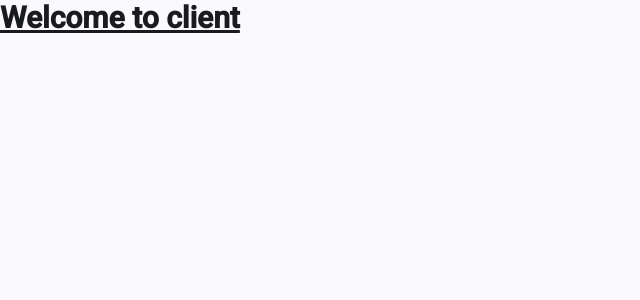
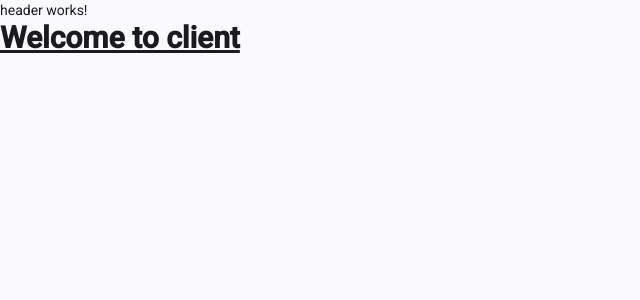
Before and after one commit to zakariabijoy/G-EMart, an Angular app in the folder client/: page / in a window 1280 px wide. Shown: the top 300 px of the page, without its empty margins (0-640 px from the left). Built offline with nearby package versions, Linux system fonts and the light colour scheme.

Commit message:
Angular Basics: Setting up the folder structure and creating components

```diff
--- a/client/angular.json
+++ b/client/angular.json
@@ -7,7 +7,8 @@
       "projectType": "application",
       "schematics": {
         "@schematics/angular:component": {
-          "style": "scss"
+          "style": "scss",
+          "skipTests": true
         }
       },
       "root": "",
--- a/client/src/app/app.html
+++ b/client/src/app/app.html
@@ -1 +1,2 @@
+<app-header></app-header>
 <h1 class="text-3xl font-bold underline">Welcome to {{ title() }}</h1>
--- a/client/src/app/app.ts
+++ b/client/src/app/app.ts
@@ -1,9 +1,10 @@
 import { Component, signal } from '@angular/core';
 import { RouterOutlet } from '@angular/router';
+import { Header } from "./layout/header/header";
 
 @Component({
   selector: 'app-root',
-  imports: [RouterOutlet],
+  imports: [RouterOutlet, Header],
   templateUrl: './app.html',
   styleUrl: './app.scss'
 })
--- /dev/null
+++ b/client/src/app/layout/header/header.html
@@ -0,0 +1 @@
+<p>header works!</p>
```
Also changed, not shown: client/src/app/layout/header/header.ts (added, +11 -0 lines), client/src/app/layout/header/header.scss (added).
